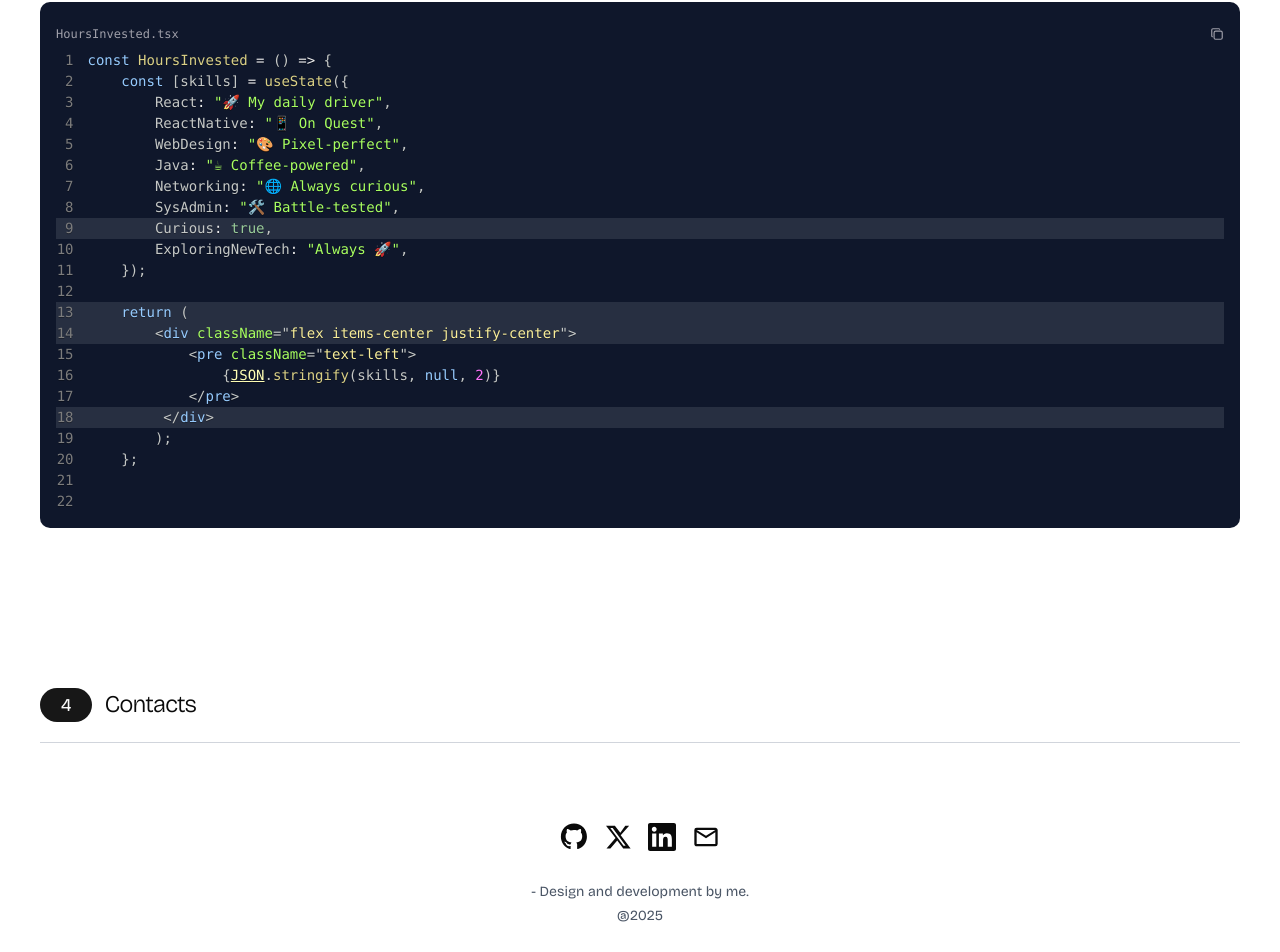
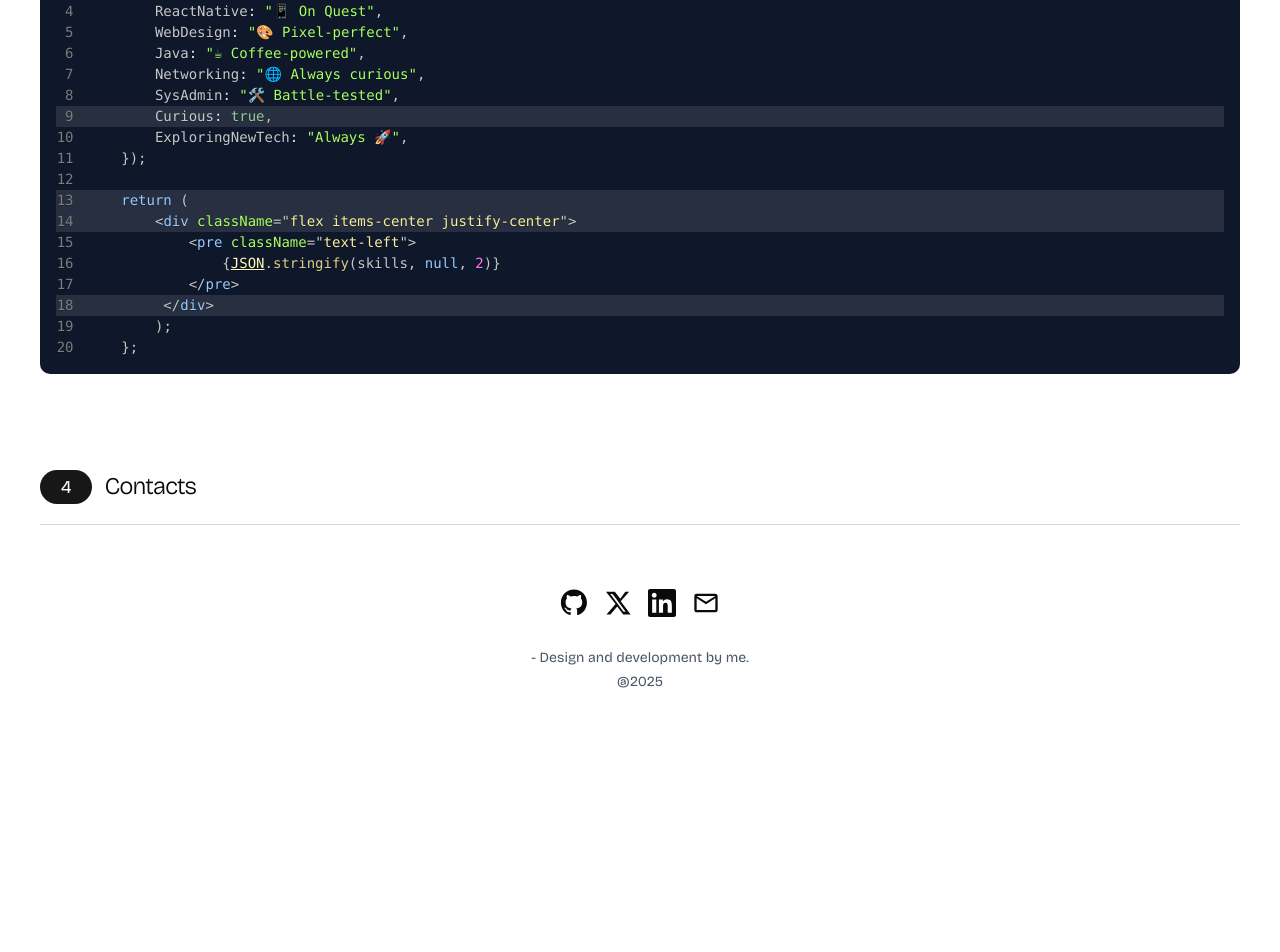
Before and after one commit to vadimghedreutan/portfolio-26, a Next.js app: page /de in a window 1280 px wide. Shown: the part 3544-4496 px from the top of the page. After the commit the page ends 4316 px from the top, so only its background shows below. Built offline with nearby package versions, Linux system fonts and the light colour scheme.

Commit message:
feat(ui): refactor Footer and animation components to use motion/react with spring transitions and GPU hints

```diff
--- a/app/components/AboutSection.tsx
+++ b/app/components/AboutSection.tsx
@@ -3,7 +3,7 @@ import Image from "next/image"
 
 export default function AboutSection() {
     return (
-        <section id="about" className="py-20">
+        <section id="about" className="py-4">
             <div className="flex flex-col gap-3">
                 <div className="flex items-center space-x-3">
                     <Badge className="rounded-3xl px-5 text-lg">3</Badge>
@@ -12,7 +12,7 @@ export default function AboutSection() {
                 <div className="w-full border-b border-gray-300 mt-2"></div>
             </div>
 
-            <div className="xl:mt-24 mt-16">
+            <div className="py-16">
                 <div className="flex justify-end">
                     <div className="max-w-6xl space-y-8">
                         {/* Flags */}
--- a/app/components/Footer.tsx
+++ b/app/components/Footer.tsx
@@ -1,7 +1,7 @@
 "use client"
 
 import React from "react"
-import { motion } from "motion/react"
+import { motion, useReducedMotion, type Variants } from "motion/react"
 import { Badge } from "../../components/ui/badge"
 
 type IconProps = React.SVGProps<SVGSVGElement>
@@ -12,7 +12,7 @@ type Social = {
     title?: string
 }
 
-/* ---------- Inline SVG Icons ---------- */
+/* ---------- Icons (unchanged) ---------- */
 
 const GithubIcon = (props: IconProps) => (
     <svg viewBox="0 0 24 24" aria-hidden="true" fill="currentColor" {...props}>
@@ -23,19 +23,16 @@ const GithubIcon = (props: IconProps) => (
         />
     </svg>
 )
-
 const XIcon = (props: IconProps) => (
     <svg viewBox="0 0 24 24" aria-hidden="true" fill="currentColor" {...props}>
         <path d="M18.244 2.25h3.308l-7.227 8.26 8.502 11.24H16.5l-5.146-6.74-5.89 6.74H2.156l7.73-8.836L1.725 2.25h7.6l4.658 6.134 4.261-6.134zM16.729 19.55h1.833L7.393 4.33H5.426l11.303 15.22z" />
     </svg>
 )
-
 const MailIcon = (props: IconProps) => (
     <svg viewBox="0 0 24 24" aria-hidden="true" fill="currentColor" {...props}>
         <path d="M20 4H4a2 2 0 0 0-2 2v12c0 1.103.897 2 2 2h16a2 2 0 0 0 2-2V6c0-1.103-.897-2-2-2zm0 2-8 5L4 6h16zm0 12H4V8l8 5 8-5v10z" />
     </svg>
 )
-
 const LinkedinIcon = (props: IconProps) => (
     <svg viewBox="0 0 24 24" aria-hidden="true" fill="currentColor" {...props}>
         <path d="M20.447 20.452h-3.554v-5.569c0-1.328-.027-3.037-1.852-3.037-1.853 0-2.136 1.445-2.136 2.939v5.667H9.351V9h3.414v1.561h.046c.477-.9 1.637-1.85 3.37-1.85 3.601 0 4.267 2.37 4.267 5.455v6.286zM5.337 7.433c-1.144 0-2.063-.926-2.063-2.065 0-1.138.92-2.063 2.063-2.063 1.14 0 2.064.925 2.064 2.063 0 1.139-.925 2.065-2.064 2.065zm1.782 13.019H3.555V9h3.564v11.452zM22.225 0H1.771C.792 0 0 .774 0 1.729v20.542C0 23.227.792 24 1.771 24h20.451C23.2 24 24 23.227 24 22.271V1.729C24 .774 23.2 0 22.222 0h.003z" />
@@ -75,43 +72,63 @@ const socials: Social[] = [
 
 const Footer = () => {
     const currentYear = new Date().getFullYear()
+    const reduce = useReducedMotion()
+
+    const itemVariants: Variants = {
+        hidden: reduce ? { opacity: 0 } : { opacity: 0, y: 12 },
+        show: (i: number) =>
+            reduce
+                ? { opacity: 1, transition: { duration: 0.2, delay: i * 0.08 } }
+                : {
+                      opacity: 1,
+                      y: 0,
+                      transition: {
+                          type: "spring",
+                          stiffness: 140,
+                          damping: 18,
+                          delay: i * 0.08,
+                      },
+                  },
+    }
+
     return (
-        <section id="contact" className="px-5 sm:px-10 py-20">
+        <section id="contact" className="px-5 sm:px-10 py-4">
             <div className="flex flex-col gap-3">
                 <div className="flex items-center space-x-3">
-                    <Badge className=" rounded-3xl px-5 text-lg">4</Badge>
+                    <Badge className="rounded-3xl px-5 text-lg">4</Badge>
                     <h3 className="heading-subtitle--sm">Contacts</h3>
                 </div>
-                <div className="w-full border-b border-gray-300 mt-2"></div>
+                <hr className="border-gray-300 mt-2" />
             </div>
 
-            <div className="flex flex-col items-center pt-20">
+            <div className="flex flex-col items-center py-16">
                 <ul className="flex items-center justify-center space-x-4">
                     {socials.map(({ name, href, Icon, title }, index) => (
-                        <li key={name}>
-                            <motion.a
+                        <motion.li
+                            key={name}
+                            className="transform-gpu will-change-transform"
+                            initial="hidden"
+                            animate="show"
+                            variants={itemVariants}
+                            custom={index}
+                            whileHover={!reduce ? { scale: 1.2 } : {}}
+                            whileFocus={!reduce ? { scale: 1.2 } : {}}
+                        >
+                            <a
                                 href={href}
                                 target="_blank"
                                 rel="noopener noreferrer"
                                 aria-label={name}
                                 title={title ?? name}
                                 className="inline-flex items-center justify-center"
-                                initial={{ opacity: 0, y: 20 }}
-                                animate={{ opacity: 1, y: 0 }}
-                                transition={{
-                                    duration: 0.6,
-                                    delay: index * 0.1,
-                                    ease: "easeOut",
-                                }}
-                                whileHover={{ scale: 1.25 }}
-                                whileFocus={{ scale: 1.25 }}
                             >
                                 <Icon className="h-7 w-7" />
                                 <span className="sr-only">{name}</span>
-                            </motion.a>
-                        </li>
+                            </a>
+                        </motion.li>
                     ))}
                 </ul>
+
                 <div className="flex flex-col items-center space-y-1 mt-6 text-gray-600">
                     <p className="text-sm">- Design and development by me.</p>
                     <p className="text-sm">@{currentYear}</p>
--- a/app/components/HoursSection.tsx
+++ b/app/components/HoursSection.tsx
@@ -2,9 +2,14 @@
 
 import { Badge } from "@/components/ui/badge"
 import { CodeBlock } from "@/components/ui/code-block"
+import { motion, useReducedMotion } from "motion/react"
+import { useMemo } from "react"
 
 export default function HoursSection() {
-    const code = `const HoursInvested = () => {
+    const reduce = useReducedMotion()
+
+    const code = useMemo(
+        () => `const HoursInvested = () => {
     const [skills] = useState({
         React: "🚀 My daily driver",
         ReactNative: "📱 On Quest",
@@ -23,28 +28,39 @@ export default function HoursSection() {
             </pre>
          </div>
         );
-    };
+    };`,
+        []
+    )
 
-    `
     return (
-        <section id="about" className="pb-20">
+        <section id="about" className="py-4">
             <div className="flex flex-col gap-3">
                 <div className="flex items-center space-x-3">
-                    <Badge className=" rounded-3xl px-5 text-lg">20K+</Badge>
+                    <Badge className="rounded-3xl px-5 text-lg">20K+</Badge>
                     <h3 className="heading-subtitle--sm">Hours Invested</h3>
                 </div>
-                <div className="w-full border-b border-gray-300 mt-2"></div>
+                <hr className="border-gray-300 mt-2" />
             </div>
 
-            <div className="xl:mt-24 mt-16">
-                <div className="max-w-7xl mx-auto w-full">
+            <div className="py-16">
+                <motion.div
+                    className="max-w-7xl mx-auto w-full transform-gpu will-change-transform"
+                    initial={reduce ? false : { opacity: 0, y: 12 }}
+                    whileInView={reduce ? { opacity: 1 } : { opacity: 1, y: 0 }}
+                    viewport={{ once: true, amount: 0.2 }}
+                    transition={
+                        reduce
+                            ? { duration: 0.2 }
+                            : { type: "spring", stiffness: 120, damping: 18 }
+                    }
+                >
                     <CodeBlock
                         language="tsx"
                         filename="HoursInvested.tsx"
                         highlightLines={[9, 13, 14, 18]}
                         code={code}
                     />
-                </div>
+                </motion.div>
             </div>
         </section>
     )
--- a/app/components/ProjectCard.tsx
+++ b/app/components/ProjectCard.tsx
@@ -1,20 +1,24 @@
 "use client"
 
 import type { Project } from "./ProjectData"
-import { motion } from "motion/react"
-import { useInView } from "react-intersection-observer"
+import { motion, useReducedMotion } from "motion/react"
 import { CardBody, CardContainer, CardItem } from "../../components/ui/3d-card"
 import Image from "next/image"
 
 const ProjectCard = ({ link, image, title, description }: Project) => {
-    const [ref, inView] = useInView({ triggerOnce: true, threshold: 0.2 })
+    const reduce = useReducedMotion()
 
     return (
         <motion.div
-            ref={ref}
-            initial={{ opacity: 0, y: 15 }}
-            animate={inView ? { opacity: 1, y: 0 } : {}}
-            transition={{ duration: 0.8, ease: "easeOut" }}
+            className="transform-gpu will-change-transform"
+            initial={reduce ? false : { opacity: 0, y: 12 }}
+            whileInView={reduce ? { opacity: 1 } : { opacity: 1, y: 0 }}
+            viewport={{ once: true, amount: 0.2 }}
+            transition={
+                reduce
+                    ? { duration: 0.2 }
+                    : { type: "spring", stiffness: 120, damping: 18 }
+            }
         >
             <a
                 href={link}
@@ -24,13 +28,14 @@ const ProjectCard = ({ link, image, title, description }: Project) => {
                 aria-label={`View ${title} project`}
             >
                 <CardContainer className="w-full mx-auto">
-                    <CardBody className="bg-gray-50 relative group/card  border-black/[0.1] w-full h-auto rounded-xl p-6 border  ">
+                    <CardBody className="bg-gray-50 relative group/card border-black/[0.1] w-full h-auto rounded-xl p-6 border">
                         <CardItem
                             translateZ="50"
                             className="xl:text-xl text-lg font-bold text-neutral-600"
                         >
                             {title}
                         </CardItem>
+
                         <CardItem
                             as="p"
                             translateZ="60"
@@ -38,16 +43,17 @@ const ProjectCard = ({ link, image, title, description }: Project) => {
                         >
                             {description}
                         </CardItem>
+
                         <CardItem
                             translateZ="30"
                             rotateX={5}
                             rotateZ={-3}
-                            className="w-full mt-4 "
+                            className="w-full mt-4"
                         >
                             <div className="relative h-60 w-full">
                                 <Image
                                     src={image}
-                                    alt="thumbnail"
+                                    alt={`${title} thumbnail`}
                                     fill
                                     className="object-cover rounded-xl group-hover/card:shadow-xl"
                                     sizes="(max-width: 768px) 100vw, (max-width: 1200px) 50vw, 33vw"
```
